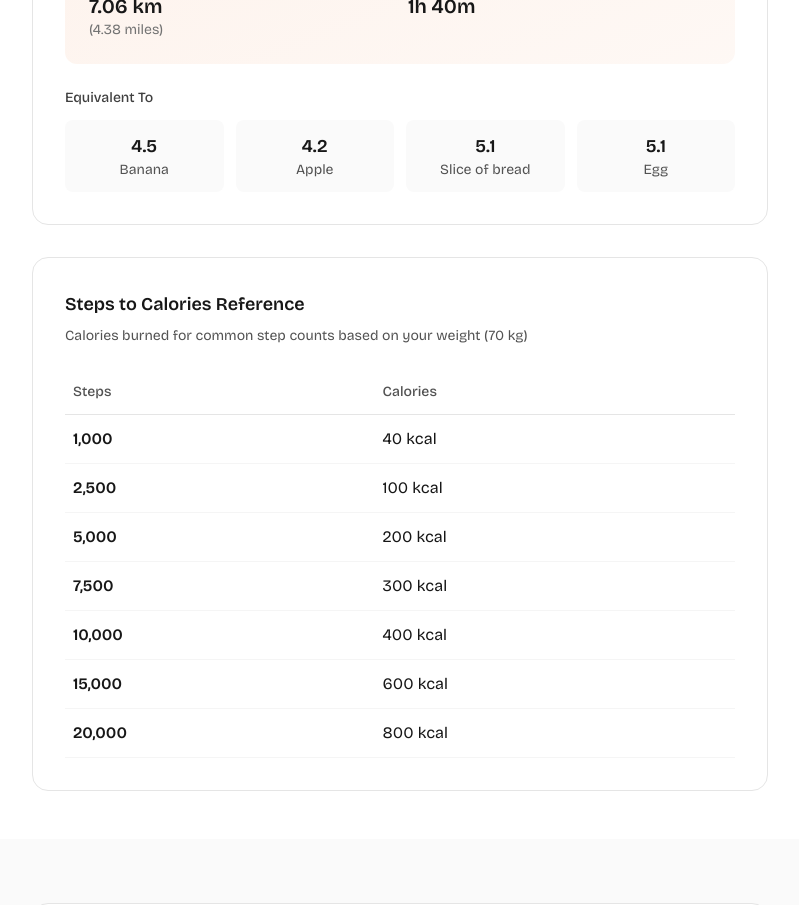
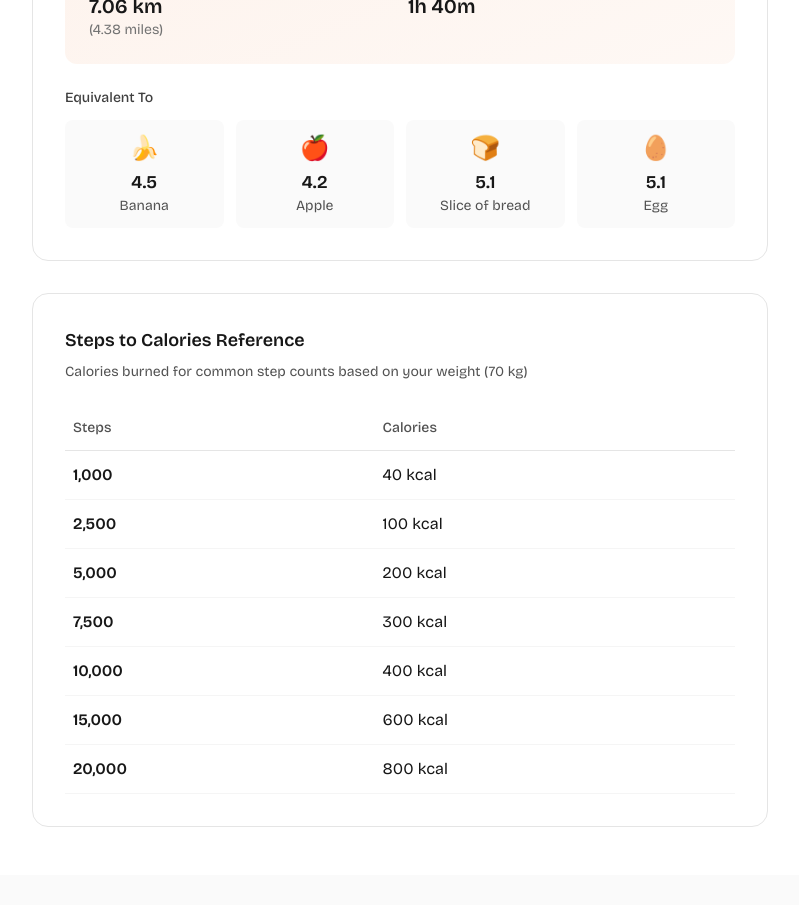
Before and after one commit to dqhieu/getsteps-app, a Next.js app: page /tools/steps-to-calories-calculator in a window 1280 px wide. Shown: the part 920-1825 px from the top of the page, without its empty margins (240-1039 px from the left). Built offline with nearby package versions, Linux system fonts and the light colour scheme.

Commit message:
feat: add emojis to food equivalents in steps-to-calories calculator
Display food emojis alongside the text in the Equivalent To section
for better visual representation.

https://claude.ai/code/session_011rEDNAXGEint5gbJRgELkt

```diff
--- a/components/steps-to-calories-calculator.tsx
+++ b/components/steps-to-calories-calculator.tsx
@@ -12,6 +12,18 @@ import { calculateStepLength, type Gender } from "@/lib/step-calculator";
 import { lbsToKg, kgToLbs, formatNumber, formatTime } from "@/lib/unit-converter";
 
 type WeightUnit = "kg" | "lbs";
+
+// Emoji mapping for food equivalents
+const FOOD_EMOJIS: Record<string, string> = {
+  "Banana": "🍌",
+  "Apple": "🍎",
+  "Slice of bread": "🍞",
+  "Egg": "🥚",
+  "Cup of rice": "🍚",
+  "Chocolate bar": "🍫",
+  "Slice of pizza": "🍕",
+  "Cheeseburger": "🍔",
+};
 
 const DEFAULT_VALUES = {
   steps: 10000,
@@ -244,6 +256,7 @@ export function StepsToCaloriesCalculator() {
                   key={item.food}
                   className="bg-neutral-50 dark:bg-neutral-700/30 rounded-lg p-3 text-center"
                 >
+                  <p className="text-2xl mb-1">{FOOD_EMOJIS[item.food] || "🍽️"}</p>
                   <p className="text-lg font-semibold text-neutral-900 dark:text-white">
                     {item.amount}
                   </p>
```
